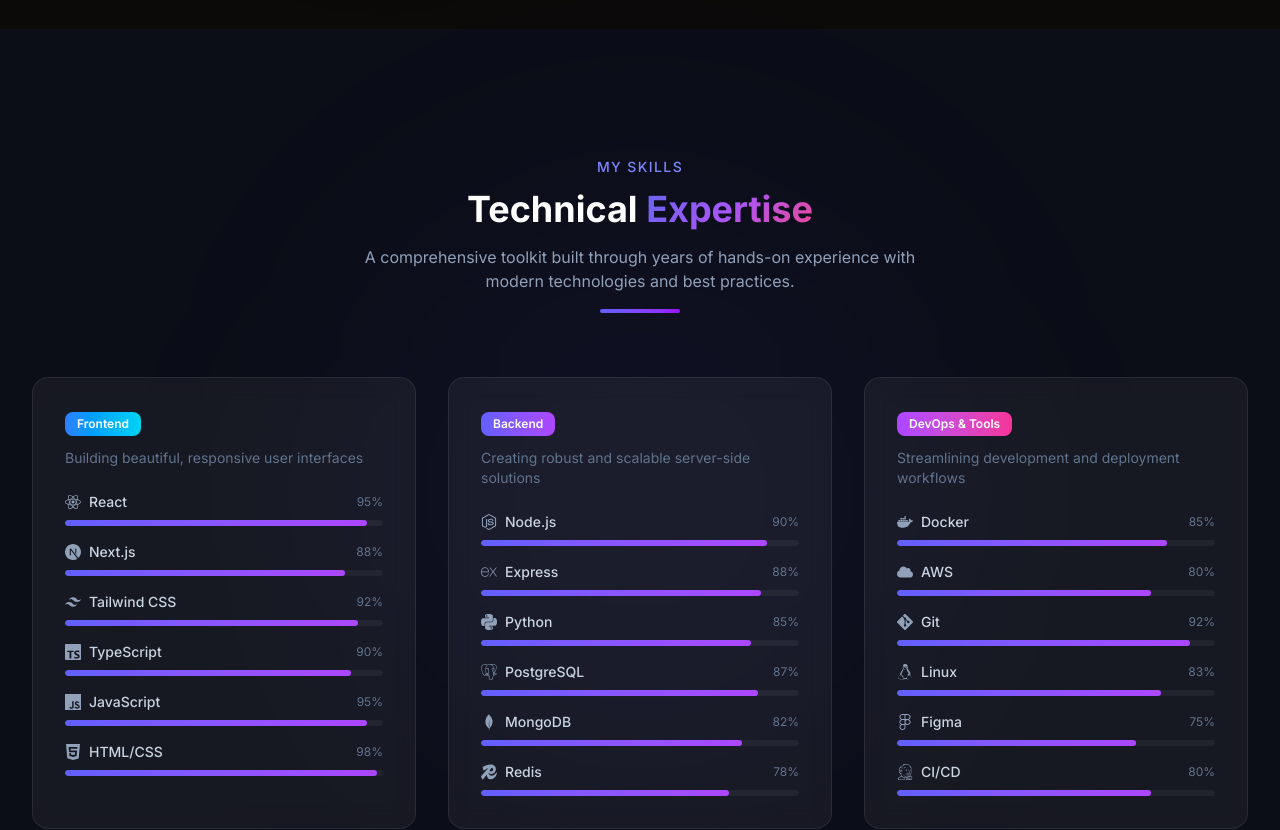
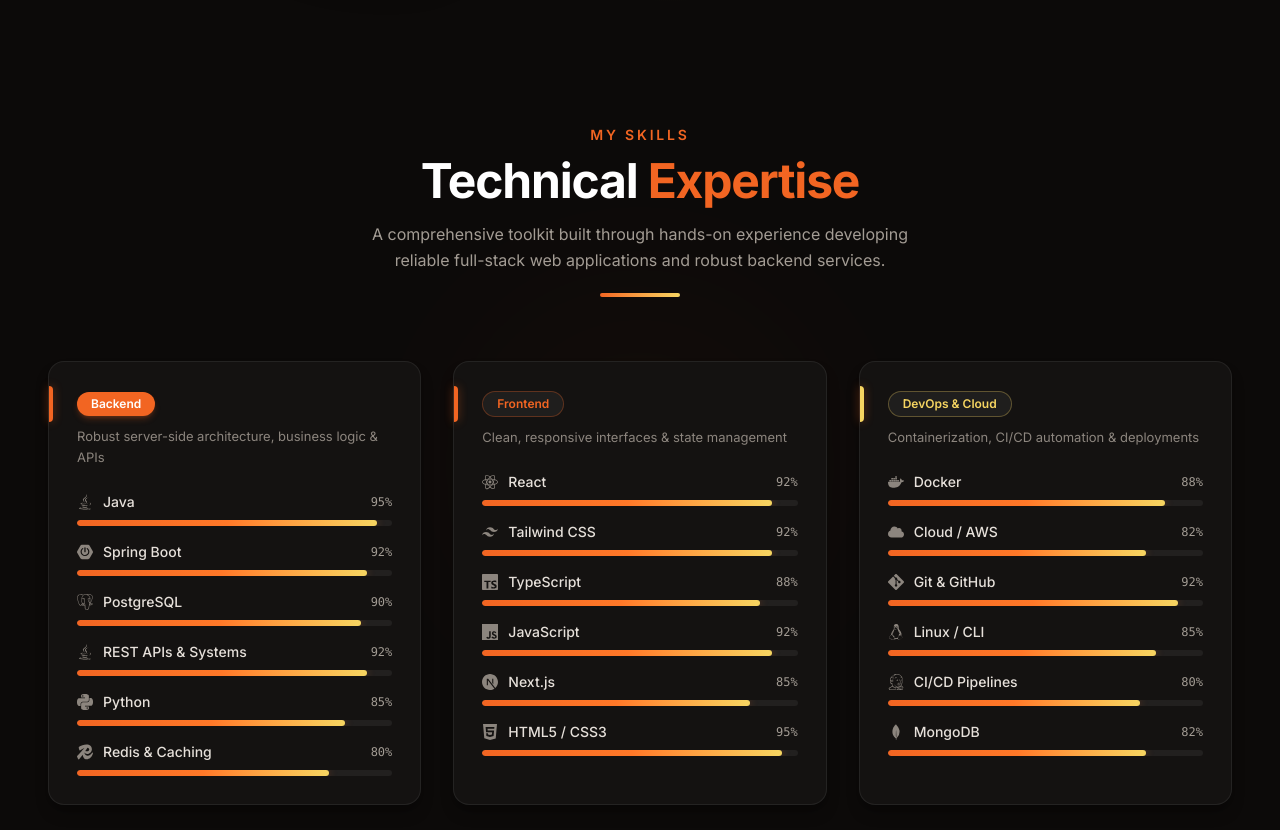
Before and after one commit to HamzaSafiSS/portfolio-frontend, a React (Vite) app: page / in a window 1280 px wide. Shown: the part 1920-2750 px from the top of the page. Built offline with nearby package versions, Linux system fonts and the light colour scheme; a web font is replaced by a local one.

Commit message:
add Skills component with animated proficiency bars and category cards

```diff
--- a/src/components/Skills.jsx
+++ b/src/components/Skills.jsx
@@ -1,49 +1,52 @@
 import { motion } from 'framer-motion'
 import {
   SiReact, SiNextdotjs, SiTailwindcss, SiTypescript, SiJavascript, SiHtml5,
-  SiNodedotjs, SiExpress, SiPython, SiPostgresql, SiMongodb, SiRedis,
-  SiDocker, SiGit, SiFigma, SiLinux, SiJenkins,
+  SiSpringboot, SiPython, SiPostgresql, SiMongodb, SiRedis,
+  SiDocker, SiGit, SiLinux, SiJenkins,
 } from 'react-icons/si'
-import { FaCloud } from 'react-icons/fa'
+import { FaJava, FaCloud } from 'react-icons/fa'
 
 const categories = [
   {
-    title: 'Frontend',
-    description: 'Building beautiful, responsive user interfaces',
-    gradient: 'from-blue-500 to-cyan-400',
+    title: 'Backend',
+    description: 'Robust server-side architecture, business logic & APIs',
+    badgeStyle: 'bg-[#f26522] text-white shadow-md shadow-[#f26522]/25',
+    accentColor: '#f26522',
     skills: [
-      { name: 'React', icon: SiReact, level: 95 },
-      { name: 'Next.js', icon: SiNextdotjs, level: 88 },
-      { name: 'Tailwind CSS', icon: SiTailwindcss, level: 92 },
-      { name: 'TypeScript', icon: SiTypescript, level: 90 },
-      { name: 'JavaScript', icon: SiJavascript, level: 95 },
-      { name: 'HTML/CSS', icon: SiHtml5, level: 98 },
+      { name: 'Java', icon: FaJava, level: 95 },
+      { name: 'Spring Boot', icon: SiSpringboot, level: 92 },
+      { name: 'PostgreSQL', icon: SiPostgresql, level: 90 },
+      { name: 'REST APIs & Systems', icon: FaJava, level: 92 },
+      { name: 'Python', icon: SiPython, level: 85 },
+      { name: 'Redis & Caching', icon: SiRedis, level: 80 },
     ],
   },
   {
-    title: 'Backend',
-    description: 'Creating robust and scalable server-side solutions',
-    gradient: 'from-indigo-500 to-purple-500',
+    title: 'Frontend',
+    description: 'Clean, responsive interfaces & state management',
+    badgeStyle: 'bg-white/[0.05] text-[#f26522] border border-[#f26522]/30',
+    accentColor: '#f26522',
     skills: [
-      { name: 'Node.js', icon: SiNodedotjs, level: 90 },
-      { name: 'Express', icon: SiExpress, level: 88 },
-      { name: 'Python', icon: SiPython, level: 85 },
-      { name: 'PostgreSQL', icon: SiPostgresql, level: 87 },
-      { name: 'MongoDB', icon: SiMongodb, level: 82 },
-      { name: 'Redis', icon: SiRedis, level: 78 },
+      { name: 'React', icon: SiReact, level: 92 },
+      { name: 'Tailwind CSS', icon: SiTailwindcss, level: 92 },
+      { name: 'TypeScript', icon: SiTypescript, level: 88 },
+      { name: 'JavaScript', icon: SiJavascript, level: 92 },
+      { name: 'Next.js', icon: SiNextdotjs, level: 85 },
+      { name: 'HTML5 / CSS3', icon: SiHtml5, level: 95 },
     ],
   },
   {
-    title: 'DevOps & Tools',
-    description: 'Streamlining development and deployment workflows',
-    gradient: 'from-purple-500 to-pink-500',
+    title: 'DevOps & Cloud',
+    description: 'Containerization, CI/CD automation & deployments',
+    badgeStyle: 'bg-white/[0.05] text-[#f6d561] border border-[#f6d561]/30',
+    accentColor: '#f6d561',
     skills: [
-      { name: 'Docker', icon: SiDocker, level: 85 },
-      { name: 'AWS', icon: FaCloud, level: 80 },
-      { name: 'Git', icon: SiGit, level: 92 },
-      { name: 'Linux', icon: SiLinux, level: 83 },
-      { name: 'Figma', icon: SiFigma, level: 75 },
-      { name: 'CI/CD', icon: SiJenkins, level: 80 },
+      { name: 'Docker', icon: SiDocker, level: 88 },
+      { name: 'Cloud / AWS', icon: FaCloud, level: 82 },
+      { name: 'Git & GitHub', icon: SiGit, level: 92 },
+      { name: 'Linux / CLI', icon: SiLinux, level: 85 },
+      { name: 'CI/CD Pipelines', icon: SiJenkins, level: 80 },
+      { name: 'MongoDB', icon: SiMongodb, level: 82 },
     ],
   },
 ]
@@ -51,26 +54,28 @@ const categories = [
 function SkillBar({ name, icon: Icon, level, delay }) {
   return (
     <motion.div
-      initial={{ opacity: 0, x: -20 }}
+      initial={{ opacity: 0, x: -15 }}
       whileInView={{ opacity: 1, x: 0 }}
       viewport={{ once: true }}
       transition={{ duration: 0.5, delay }}
       className="group"
     >
       <div className="flex items-center justify-between mb-2">
-        <div className="flex items-center gap-2">
-          <Icon className="text-slate-400 group-hover:text-indigo-400 transition-colors" size={16} />
-          <span className="text-sm text-slate-300 font-medium">{name}</span>
+        <div className="flex items-center gap-2.5">
+          <Icon className="text-[#8c857e] group-hover:text-[#f26522] transition-colors duration-200" size={16} />
+          <span className="text-sm text-[#e6e0da] font-medium group-hover:text-white transition-colors duration-200">
+            {name}
+          </span>
         </div>
-        <span className="text-xs text-slate-500">{level}%</span>
+        <span className="text-xs font-mono text-[#a39c94]">{level}%</span>
       </div>
-      <div className="h-1.5 bg-white/5 rounded-full overflow-hidden">
+      <div className="h-1.5 bg-white/[0.06] rounded-full overflow-hidden">
         <motion.div
           initial={{ width: 0 }}
           whileInView={{ width: `${level}%` }}
           viewport={{ once: true }}
-          transition={{ duration: 1, delay: delay + 0.2, ease: 'easeOut' }}
-          className="h-full bg-gradient-to-r from-indigo-500 to-purple-500 rounded-full"
+          transition={{ duration: 1, delay: delay + 0.15, ease: 'easeOut' }}
+          className="h-full bg-gradient-to-r from-[#f26522] via-[#ff7828] to-[#f6d561] rounded-full shadow-[0_0_8px_rgba(242,101,34,0.35)]"
         />
       </div>
     </motion.div>
@@ -79,53 +84,76 @@ function SkillBar({ name, icon: Icon, level, delay }) {
 
 export default function Skills() {
   return (
-    <section id="skills" className="section-padding relative">
-      {/* Background accent */}
-      <div className="absolute top-1/2 left-1/2 -translate-x-1/2 -translate-y-1/2 w-[600px] h-[600px] bg-indigo-500/5 rounded-full blur-[128px]" />
+    <section id="skills" className="relative bg-[#0c0a09] text-white py-16 sm:py-20 lg:py-24 overflow-hidden">
+      {/* Background warm ambient glow matching previous sections */}
+      <div className="absolute top-1/2 left-1/2 -translate-x-1/2 -translate-y-1/2 w-[700px] h-[500px] pointer-events-none opacity-20">
+        <div
+          className="w-full h-full rounded-full"
+          style={{
+            background:
+              'radial-gradient(circle, rgba(242, 101, 34, 0.2) 0%, transparent 65%)',
+            filter: 'blur(70px)',
+          }}
+        />
+      </div>
 
-      <div className="relative max-w-7xl mx-auto">
-        {/* Section header */}
+      <div className="relative z-10 max-w-7xl mx-auto px-5 sm:px-8 lg:px-12">
+        {/* Section Header */}
         <motion.div
-          initial={{ opacity: 0, y: 30 }}
+          initial={{ opacity: 0, y: 25 }}
           whileInView={{ opacity: 1, y: 0 }}
-          viewport={{ once: true, margin: '-100px' }}
+          viewport={{ once: true, margin: '-60px' }}
           transition={{ duration: 0.6 }}
-          className="text-center mb-16"
+          className="text-center mb-14 sm:mb-16"
         >
-          <span className="text-sm font-medium text-indigo-400 tracking-widest uppercase mb-3 block">
+          {/* Section Label: My Skills */}
+          <span className="text-xs sm:text-sm font-semibold tracking-[0.2em] text-[#f26522] uppercase mb-3 block">
             My Skills
           </span>
-          <h2 className="text-3xl md:text-4xl font-bold text-white mb-4">
-            Technical{' '}
-            <span className="gradient-text">Expertise</span>
+
+          {/* Main Heading: Technical Expertise */}
+          <h2 className="text-3xl sm:text-4xl md:text-5xl font-bold text-white tracking-tight mb-4">
+            Technical <span className="text-[#f26522]">Expertise</span>
           </h2>
-          <p className="text-slate-400 max-w-xl mx-auto">
-            A comprehensive toolkit built through years of hands-on experience
-            with modern technologies and best practices.
+
+          <p className="text-sm sm:text-base text-[#a39c94] max-w-xl mx-auto leading-relaxed">
+            A comprehensive toolkit built through hands-on experience developing
+            reliable full-stack web applications and robust backend services.
           </p>
-          <div className="w-20 h-1 bg-gradient-to-r from-indigo-500 to-purple-600 mx-auto rounded-full mt-4" />
+
+          {/* Warm Amber Accent Divider */}
+          <div className="w-20 h-1 bg-gradient-to-r from-[#f26522] to-[#f6d561] mx-auto rounded-full mt-5" />
         </motion.div>
 
-        {/* Skill category cards */}
+        {/* Skill Category Cards */}
         <div className="grid md:grid-cols-3 gap-6 lg:gap-8">
           {categories.map((cat, catIndex) => (
             <motion.div
               key={cat.title}
-              initial={{ opacity: 0, y: 40 }}
+              initial={{ opacity: 0, y: 30 }}
               whileInView={{ opacity: 1, y: 0 }}
               viewport={{ once: true, margin: '-50px' }}
-              transition={{ duration: 0.6, delay: catIndex * 0.15 }}
-              className="glass rounded-2xl p-6 lg:p-8 hover:bg-white/[0.07] transition-all duration-500 group"
+              transition={{ duration: 0.6, delay: catIndex * 0.12 }}
+              className="relative bg-[#141211] hover:bg-[#181615] border border-white/[0.07] hover:border-white/[0.14] rounded-2xl p-6 sm:p-7 transition-all duration-300 group shadow-lg shadow-black/25 hover:shadow-black/45 hover:-translate-y-1 flex flex-col justify-between"
             >
-              {/* Category header */}
+              {/* Left Edge Accent Indicator Tab */}
+              <div
+                className="absolute left-0 top-6 w-1 h-9 rounded-r-full shadow-[0_0_10px_rgba(242,101,34,0.45)]"
+                style={{ backgroundColor: cat.accentColor }}
+              />
+
+              <div>
+                {/* Category Header */}
                 <div className="mb-6">
-                <div className={`inline-block px-3 py-1 rounded-lg bg-gradient-to-r ${cat.gradient} text-white text-xs font-semibold mb-3`}>
+                  <div className={`inline-block px-3.5 py-1 rounded-full text-xs font-semibold mb-2.5 ${cat.badgeStyle}`}>
                     {cat.title}
                   </div>
-                <p className="text-slate-500 text-sm">{cat.description}</p>
+                  <p className="text-[#8c857e] text-xs sm:text-[13px] leading-relaxed">
+                    {cat.description}
+                  </p>
                 </div>
 
-              {/* Skills */}
+                {/* Skills Bars */}
                 <div className="space-y-4">
                   {cat.skills.map((skill, i) => (
                     <SkillBar
@@ -135,6 +163,7 @@ export default function Skills() {
                     />
                   ))}
                 </div>
+              </div>
             </motion.div>
           ))}
         </div>
```
Lines whose indentation alone changed are shown as unchanged.
